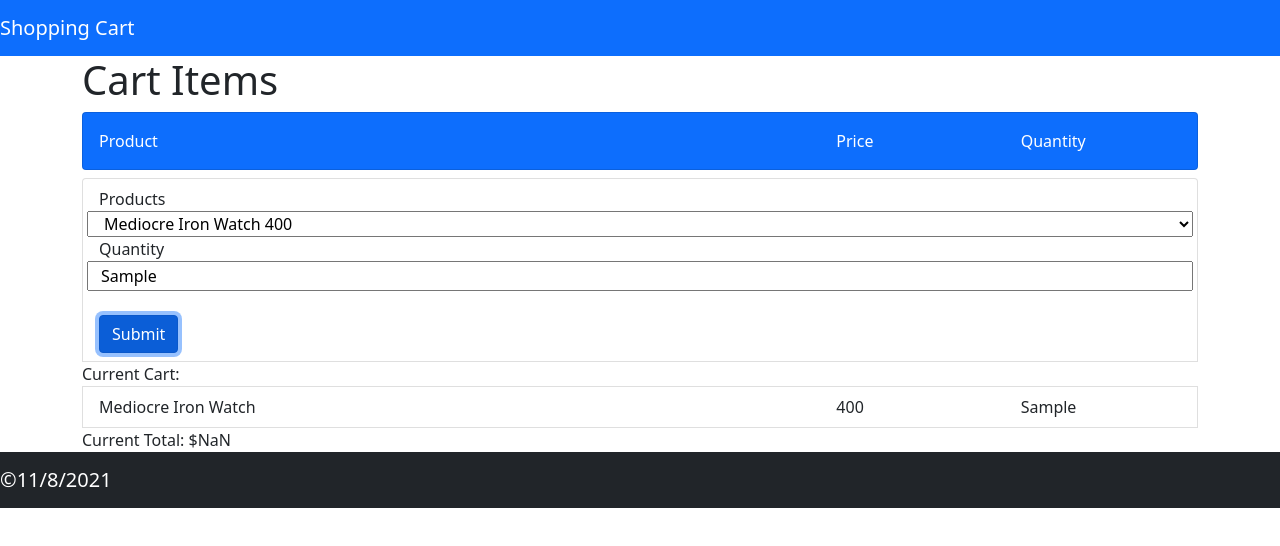
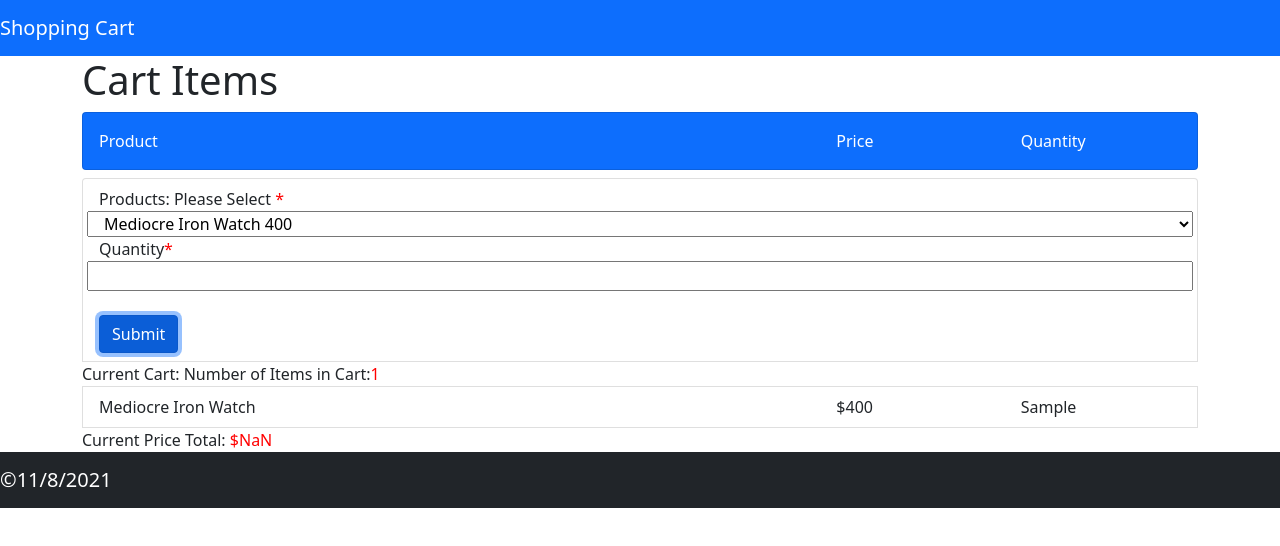
Before and after one commit to anilkumar769gmail/React, a React (Create React App) app: page / in a window 1280 px wide. Both pictures are taken after typing "Sample" into the empty fields and a click on the button "Submit". Shown: the top 546 px of the page. Built offline with nearby package versions, Linux system fonts and the light colour scheme.

Commit message:
quantity field updated

```diff
--- a/src/App.css
+++ b/src/App.css
@@ -3,3 +3,6 @@
    bottom:0px;
    width: 100vw;
 }
+span{
+    color:red;
+}
--- a/src/components/additem.jsx
+++ b/src/components/additem.jsx
@@ -21,6 +21,7 @@ class AddItem extends React.Component{
              productValue:40,
              myArrayList:[],
              productTotal:0,
+             counter:0,
             }
 
 
@@ -37,30 +38,38 @@ class AddItem extends React.Component{
 
     addToProductList=() =>{
 
+
         const product = products.find(p =>{
             return(p.id === parseInt(this.state.productValue))
         })
 
+        //get the product and quantity together in newProductList
         const newProductList = {'quantity': this.state.quantity,
                                 'selectedProduct':product
                               };
 
-        //check for quantity
+        //check for quantity validating
         if(this.state.quantity === 0 || this.state.quantity ===""){
             alert("Quantity is required!!!")
             return;
         }
+       //arrays are mutable - using spread operator to spread out values in new object
+        const newProduct =  [...this.state.myArrayList, newProductList];
 
 
-        const newProduct =  [...this.state.myArrayList, newProductList];
-        const total = newProduct.reduce((acc, curr) =>{
-            return acc + curr.selectedProduct.priceInCents * curr.quantity ;
-            },0)
 
-        this.setState({myArrayList:newProduct, productTotal:total});
+        //calculate the product total
+        let currentCounter="";
+        const total = newProduct.reduce((acc, curr,index) =>{
+            currentCounter = index +1;
+            return acc + curr.selectedProduct.priceInCents * curr.quantity;
+            },0);
 
-    }
+        //put everything in myArrayList which list items selected to be put in the cart
+        this.setState({myArrayList:newProduct, productTotal:total, counter:currentCounter,quantity:0});
 
+
+    };
 
   render(){
     return(
@@ -69,32 +78,34 @@ class AddItem extends React.Component{
                 <div className="list-group-item">
                     <div className="row">
 
-                        <div>Products</div>
+                        <div>Products: Please Select <span>*</span></div>
                         <select onChange={this.updateProduct}>
                             {products.map((product)=>
                             <option value={product.id}>{product.name} {product.priceInCents}</option>
                              )}
                         </select>
-                        <div>Quantity</div>
-                        <input onChange={this.updateQuantity}></input>
+                        <div>Quantity<span>*</span></div>
+                        <input value={this.state.quantity ? this.state.quantity:""} onChange={this.updateQuantity}></input>
                     </div>
                     <br/>
                     <button type="button" className="btn btn-primary" onClick={this.addToProductList}>Submit</button>
                 </div>
 
                 <div>
-                    <div>Current Cart:</div>
-                        {this.state.myArrayList.map(listitems =>
-                        //{listitems.selectedProduct.id}
+                    <div>Current Cart: Number of Items in Cart:<span>{this.state.counter}</span></div>
+                        {this.state.myArrayList.map((listitems,index) =>
                         <div className="list-group-item">
                             <div className="row">
                                 <div className="col-md-8">{listitems.selectedProduct.name}</div>
-                                <div className="col-md-2">{listitems.selectedProduct.priceInCents}</div>
+                                <div className="col-md-2">${listitems.selectedProduct.priceInCents}</div>
                                 <div className="col-md-2">{listitems.quantity}</div>
                             </div>
                         </div>
+
                         )}
-                    Current Total: ${this.state.productTotal}
+
+                    Current Price Total: <span>${this.state.productTotal}</span>
+
                 </div>
 
 
```
